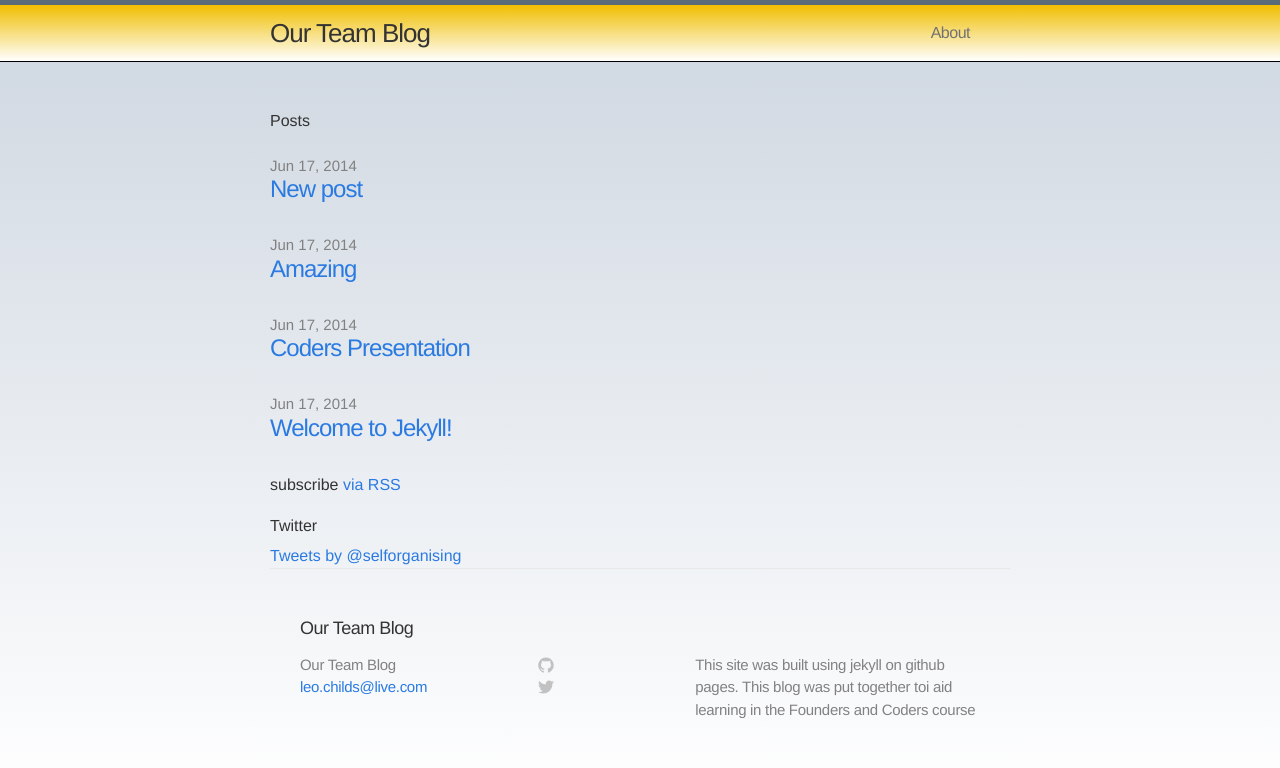
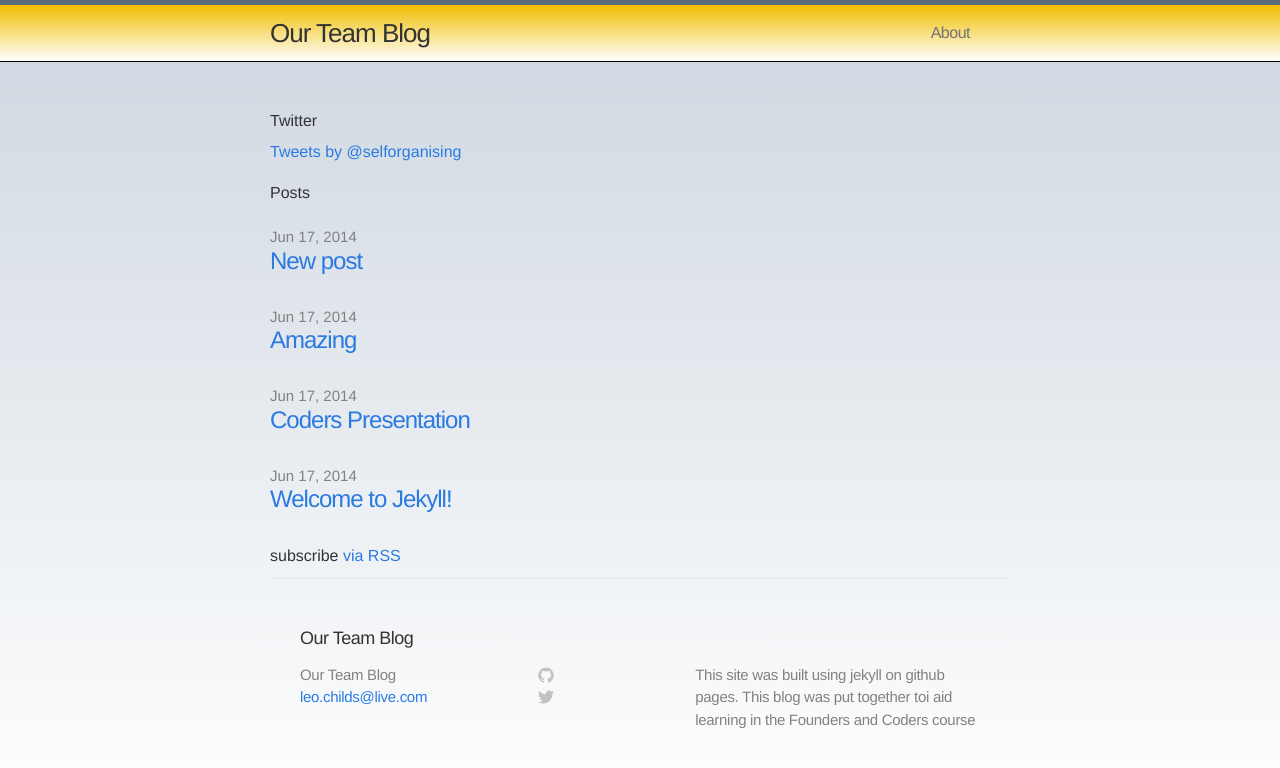
Before and after one commit to leochilds/digitalalchemy, a Jekyll site: the page built from index.html, in a window 1280 px wide. Shown: the top 768 px of the page. Built offline with Jekyll 4.4.1, drawn with Linux system fonts in a browser that asks for light colours; nearby versions of some CDN libraries; comment, search, counter and statistics services are not loaded.

Commit message:
tiwt edit

```diff
--- a/_layouts/default.html
+++ b/_layouts/default.html
@@ -8,10 +8,12 @@
     {% include header.html %}
 
     <div class="page-content">
-
+    <div class="wrap">
+    {% include twitter.html %}
+    </div>
       <div class="wrap">
       {{ content }}
-       {% include twitter.html %}
+
          {% include footer.html %}
       </div>
     </div>
```
